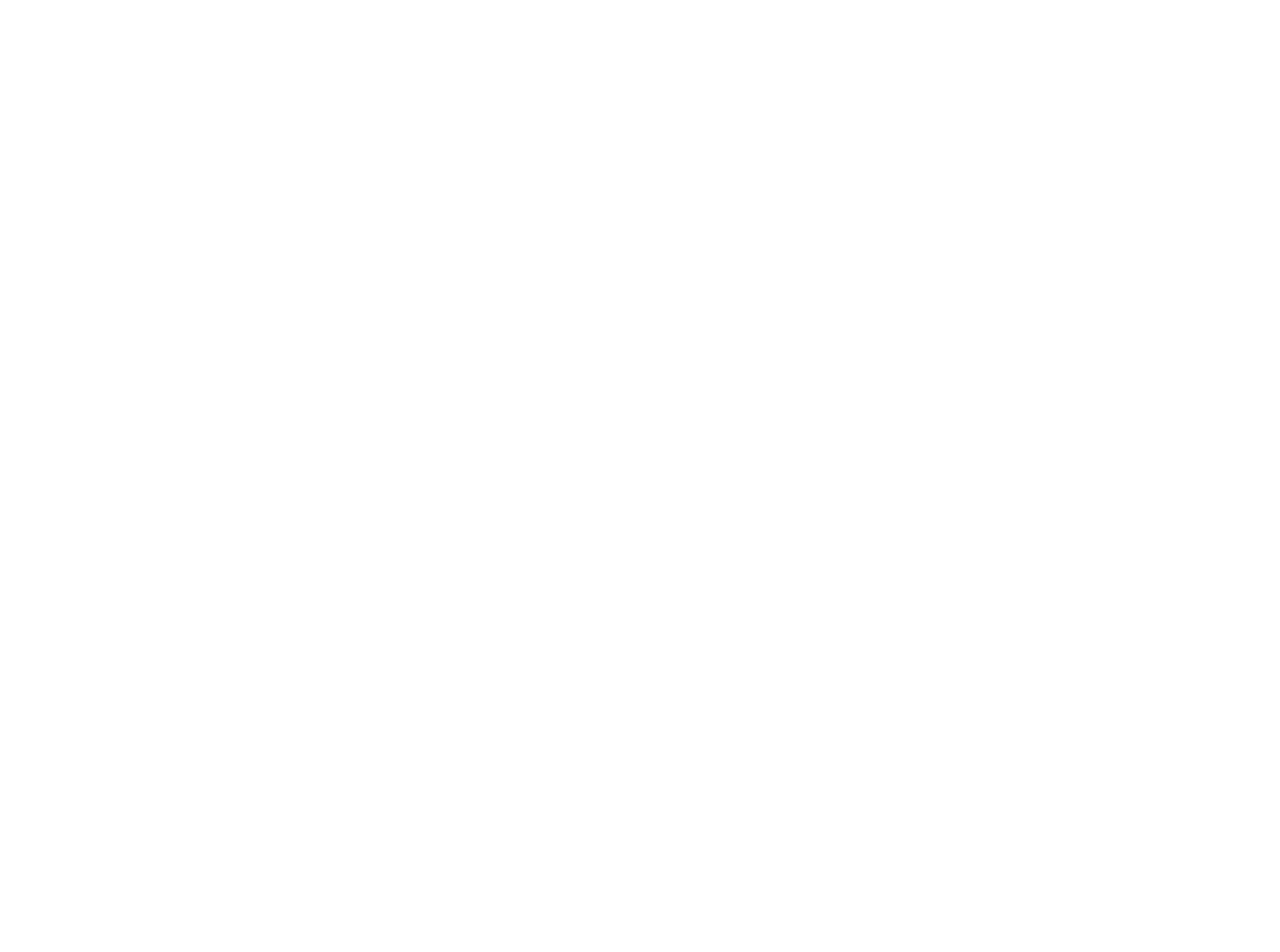
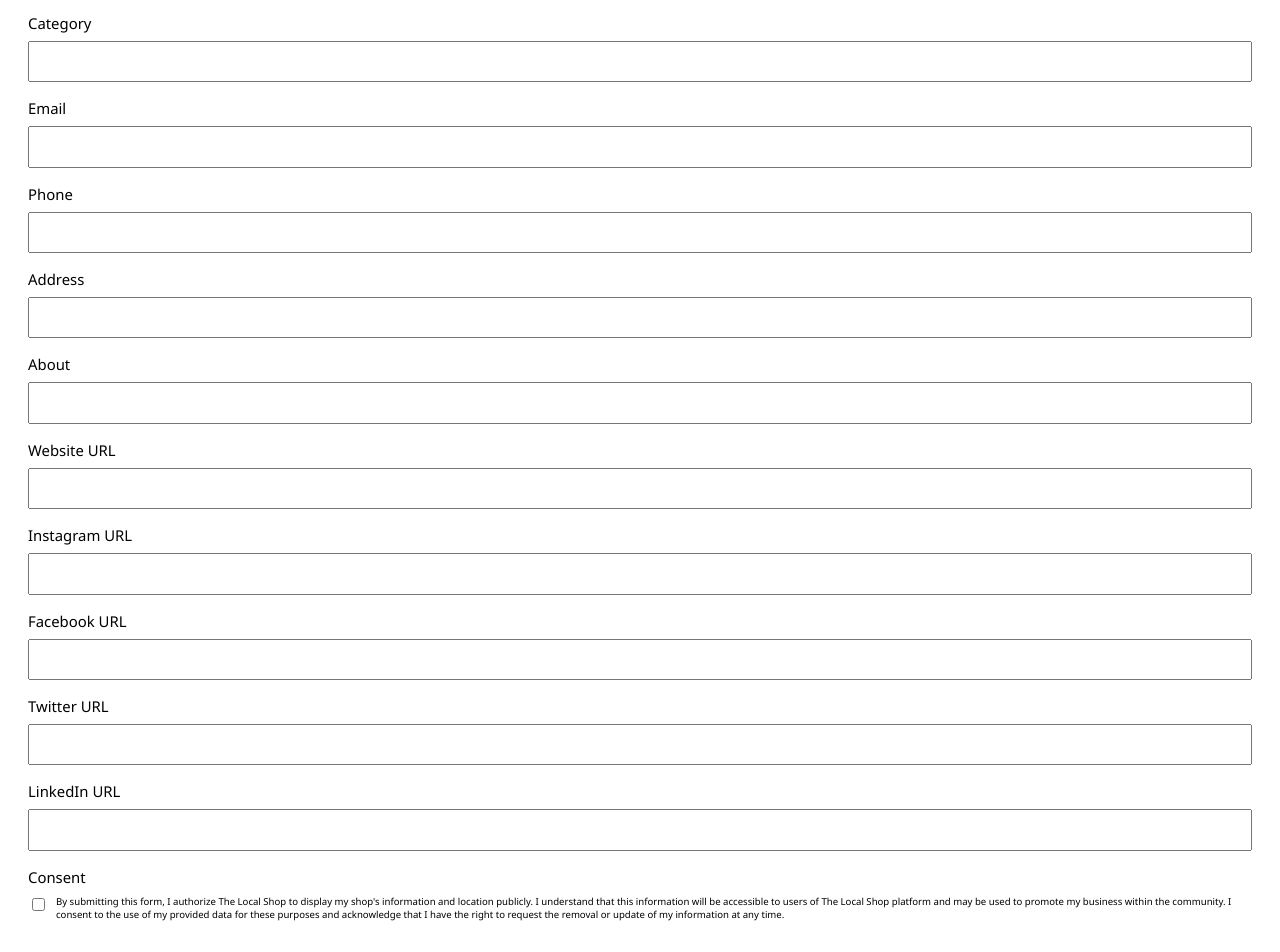
Before and after one commit to moragra/the-local-shop-app, a React (Vite) app: page /get-added in a window 1280 px wide. Shown: the part 600-1552 px from the top of the page. Before the commit the page ends 800 px from the top, so only its background shows below. Built offline with nearby package versions, Linux system fonts and the light colour scheme.

Commit message:
created get added jsx and scss base

```diff
--- a/src/pages/GetAdded/GetAdded.jsx
+++ b/src/pages/GetAdded/GetAdded.jsx
@@ -1,8 +1,142 @@
-import './GetAdded.scss'
+import "./GetAdded.scss";
+import Header from "../../components/Header/Header";
+import Footer from "../../components/Footer/Footer";
 
 export default function GetAdded() {
   return (
     <>
+      <Header />
+      <main className="added">
+        <h2 className="added__header">Submit a Shop</h2>
+        <form className="added__form" action="">
+          <label className="added__form-l" for="shop-name">
+            Shop Name
+          </label>
+          <input
+            className="added__form-i"
+            type="text"
+            id="shop-name"
+            name="shop-name"
+          />
+
+          <label className="added__form-l" for="category">
+            Category
+          </label>
+          <input
+            className="added__form-i"
+            type="text"
+            id="category"
+            name="category"
+          />
+
+          <label className="added__form-l" for="email">
+            Email
+          </label>
+          <input
+            className="added__form-i"
+            type="email"
+            id="email"
+            name="email"
+          />
+
+          <label className="added__form-l" for="phone">
+            Phone
+          </label>
+          <input className="added__form-i" type="tel" id="phone" name="phone" />
+
+          <label className="added__form-l" for="address">
+            Address
+          </label>
+          <input
+            className="added__form-i"
+            type="text"
+            id="address"
+            name="address"
+          />
+
+          <label className="added__form-l" for="about">
+            About
+          </label>
+          <input
+            className="added__form-i"
+            type="text"
+            id="about"
+            name="about"
+          />
+
+          <label className="added__form-l" for="website-url">
+            Website URL
+          </label>
+          <input
+            className="added__form-i"
+            type="url"
+            id="website-url"
+            name="website-url"
+          />
+
+          <label className="added__form-l" for="instagram-url">
+            Instagram URL
+          </label>
+          <input
+            className="added__form-i"
+            type="url"
+            id="instagram-url"
+            name="instagram-url"
+          />
+
+          <label className="added__form-l" for="facebook-url">
+            Facebook URL
+          </label>
+          <input
+            className="added__form-i"
+            type="url"
+            id="facebook-url"
+            name="facebook-url"
+          />
+
+          <label className="added__form-l" for="twitter-url">
+            Twitter URL
+          </label>
+          <input
+            className="added__form-i"
+            type="url"
+            id="twitter-url"
+            name="twitter-url"
+          />
+
+          <label className="added__form-l" for="linkedin-url">
+            LinkedIn URL
+          </label>
+          <input
+            className="added__form-i"
+            type="url"
+            id="linkedin-url"
+            name="linkedin-url"
+          />
+
+          <label className="added__form-l" for="consent">
+            Consent
+          </label>
+          <div className="added__form-consent">
+            <input
+              className="added__form-i"
+              type="checkbox"
+              id="consent"
+              name="consent"
+            />
+            <p className="added__form-t">
+              By submitting this form, I authorize The Local Shop to display my
+              shop's information and location publicly. I understand that this
+              information will be accessible to users of The Local Shop platform
+              and may be used to promote my business within the community. I
+              consent to the use of my provided data for these purposes and
+              acknowledge that I have the right to request the removal or update
+              of my information at any time.
+            </p>
+          </div>
+        </form>
+      </main>
+      <Footer />
     </>
-  )
+  );
 }
--- a/src/pages/GetAdded/GetAdded.scss
+++ b/src/pages/GetAdded/GetAdded.scss
@@ -3,5 +3,34 @@
 
 
 @include phone {
-
-}
+    .added{
+      padding: 1rem 1.25rem;
+      &__header{
+          margin: 0;
+          font-size: 1.87rem;
+          margin-bottom: 2rem;
+      }
+      &__form{
+          margin: 1rem 0;
+          display: flex;
+          flex-direction: column;
+          &-l{
+              font-size: 0.93rem;
+              padding: 0.5rem 0;
+          }
+          &-i{
+              padding: 0.7rem 0;
+              margin-bottom: 0.5rem;
+          }
+          &-consent{
+              display: flex;
+              align-items: flex-start;
+          }
+          &-t{
+              padding-left: 0.5rem;
+              margin: 0;
+              font-size: 0.6rem;
+          }
+      }
+    }
+  }
```
